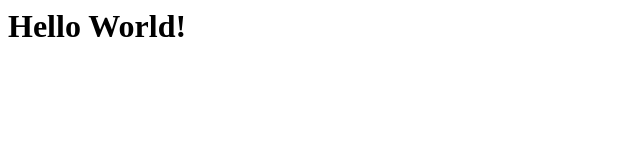
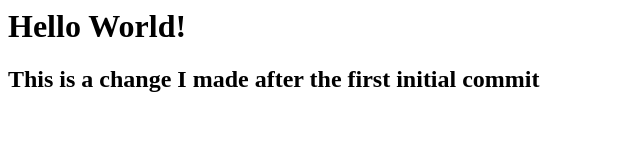
Before and after one commit to JoranEngelund/github-actions-m1, a plain HTML site: page index.html in a window 1280 px wide. Shown: the whole page, without its empty margins (0-640 px from the left). Drawn offline with Linux system fonts and the light colour scheme.

Commit message:
Update index.html

```diff
--- a/index.html
+++ b/index.html
@@ -4,5 +4,6 @@
 </head>
 <body>
   <h1>Hello World!</h1>
+  <h2>This is a change I made after the first initial commit<h2>
 </body>
 </html>
```
